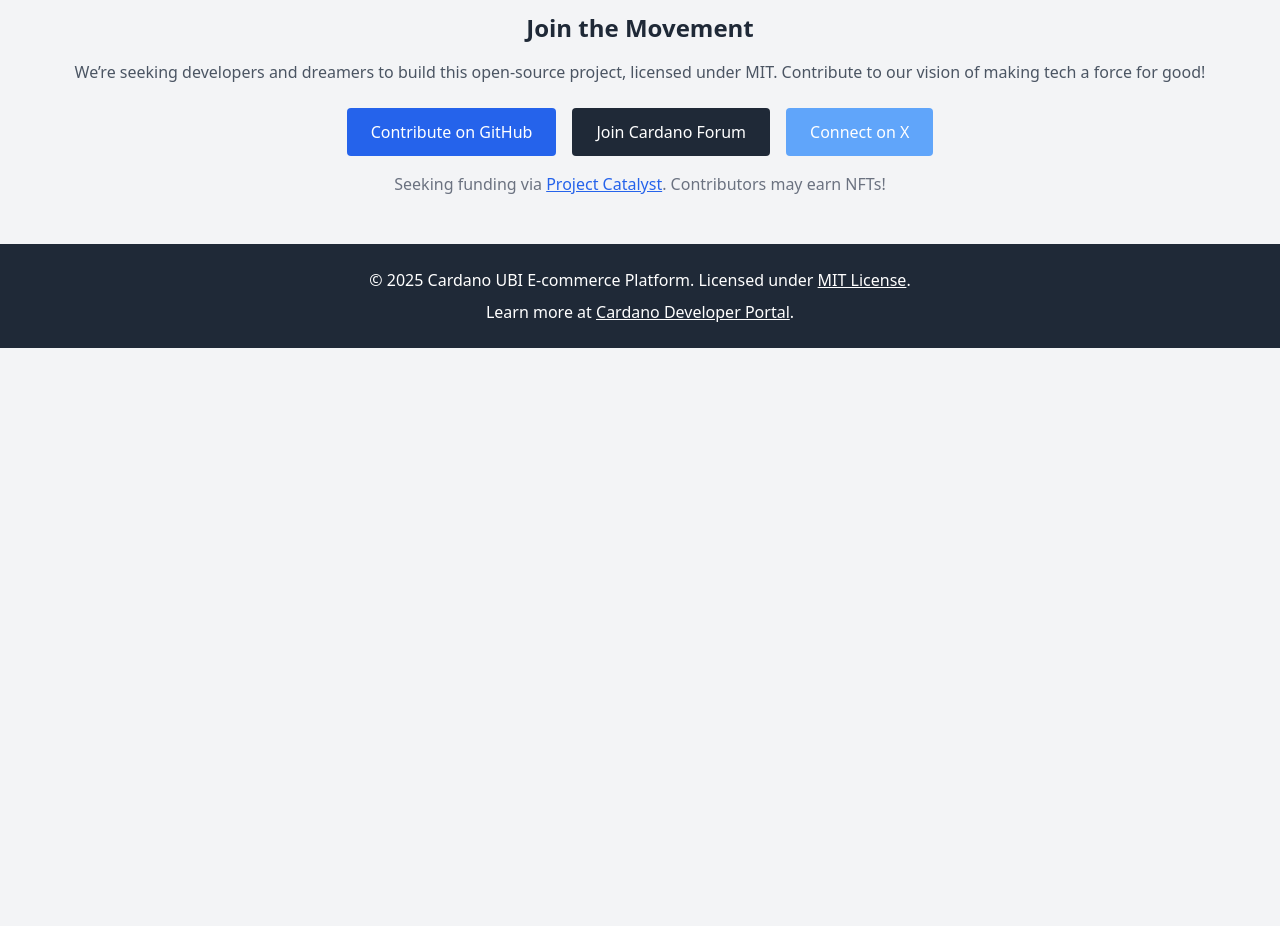
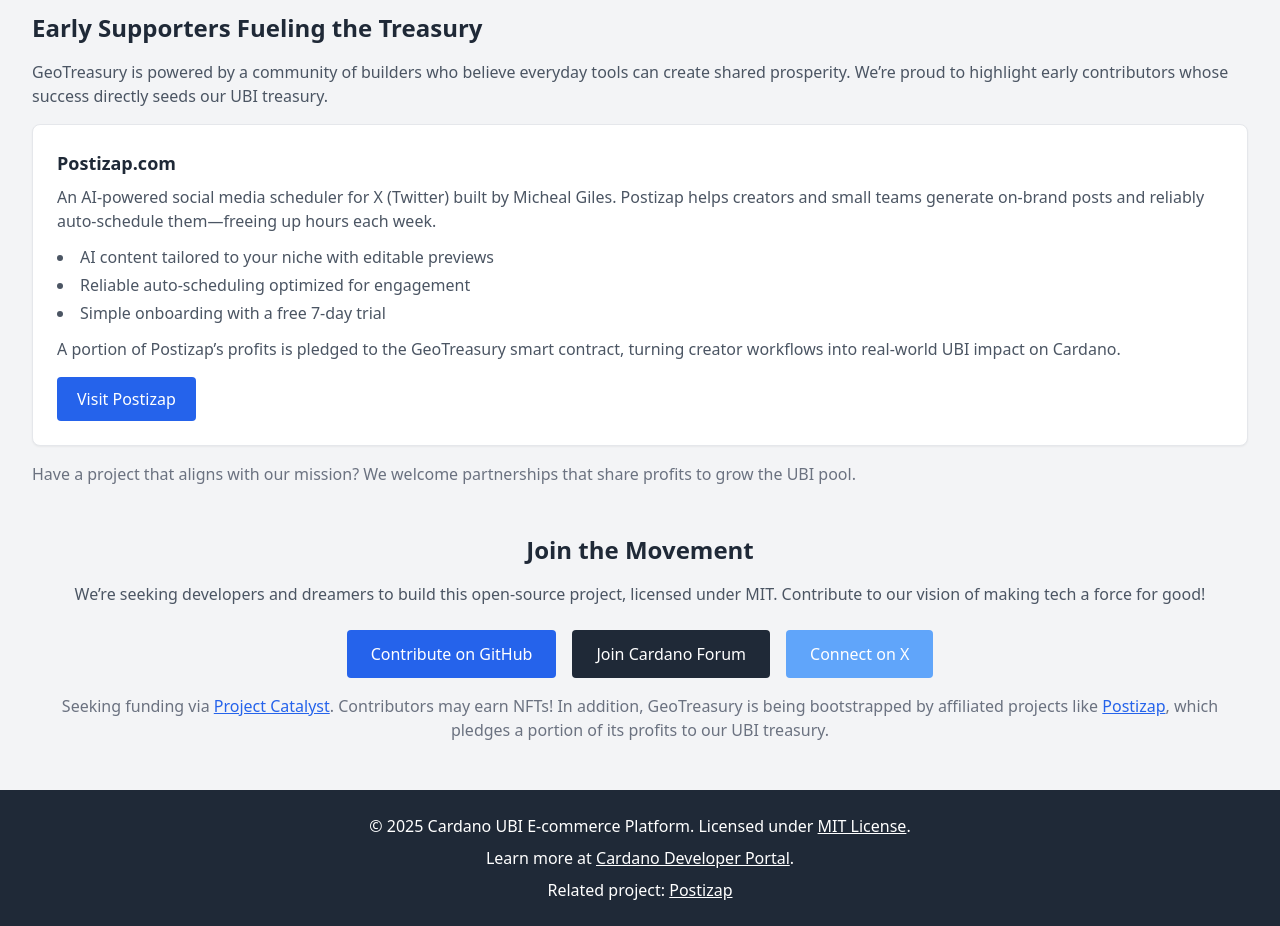
Before and after one commit to GeoTreasury/geotreasury, a plain HTML site: page index.html in a window 1280 px wide. Shown: the part 840-1766 px from the top of the page. Before the commit the page ends 1188 px from the top, so only its background shows below. Drawn offline with nearby package versions, Linux system fonts and the light colour scheme.

Commit message:
update geotreasury

```diff
--- a/index.html
+++ b/index.html
@@ -4,6 +4,8 @@
   <meta charset="UTF-8">
   <meta name="viewport" content="width=device-width, initial-scale=1.0">
   <title>Cardano UBI E-commerce Platform</title>
+  <meta name="description" content="GeoTreasury: a Cardano-based e-commerce platform sharing 2-10% of profits as UBI. Bootstrapped by supporters like Postizap, an AI social scheduler funding the treasury.">
+  <meta name="keywords" content="GeoTreasury, Cardano, UBI, Universal Basic Income, e-commerce, Plutus, Atala PRISM, Charli3, Hydra, Postizap, AI social media scheduler">
   <script src="https://cdn.tailwindcss.com"></script>
 </head>
 <body class="bg-gray-100 font-sans">
@@ -53,6 +55,36 @@
       </p>
     </section>
 
+    <!-- Early Supporters -->
+    <section class="mb-8 sm:mb-12">
+      <h2 class="text-xl sm:text-2xl font-semibold text-gray-800 mb-3 sm:mb-4">Early Supporters Fueling the Treasury</h2>
+      <div class="text-gray-600 text-sm sm:text-base space-y-4">
+        <p>
+          GeoTreasury is powered by a community of builders who believe everyday tools can create shared prosperity. We’re proud to highlight early contributors whose success directly seeds our UBI treasury.
+        </p>
+        <div class="rounded-lg border border-gray-200 bg-white p-4 sm:p-6 shadow-sm">
+          <h3 class="text-base sm:text-lg font-semibold text-gray-800">Postizap.com</h3>
+          <p class="mt-2">
+            An AI-powered social media scheduler for X (Twitter) built by Micheal Giles. Postizap helps creators and small teams generate on-brand posts and reliably auto-schedule them—freeing up hours each week.
+          </p>
+          <ul class="mt-3 list-disc list-inside space-y-1">
+            <li>AI content tailored to your niche with editable previews</li>
+            <li>Reliable auto-scheduling optimized for engagement</li>
+            <li>Simple onboarding with a free 7-day trial</li>
+          </ul>
+          <p class="mt-3">
+            A portion of Postizap’s profits is pledged to the GeoTreasury smart contract, turning creator workflows into real-world UBI impact on Cardano.
+          </p>
+          <div class="mt-4">
+            <a href="https://postizap.com" class="inline-block bg-blue-600 text-white px-4 sm:px-5 py-2 sm:py-2.5 rounded hover:bg-blue-700 text-sm sm:text-base" target="_blank" rel="noopener noreferrer">Visit Postizap</a>
+          </div>
+        </div>
+        <p class="text-gray-500">
+          Have a project that aligns with our mission? We welcome partnerships that share profits to grow the UBI pool.
+        </p>
+      </div>
+    </section>
+
     <!-- Call to Action -->
     <section class="text-center">
       <h2 class="text-xl sm:text-2xl font-semibold text-gray-800 mb-3 sm:mb-4">Join the Movement</h2>
@@ -65,7 +97,7 @@
         <a href="https://x.com/@mikeggiles" class="bg-blue-400 text-white px-4 sm:px-6 py-2 sm:py-3 rounded hover:bg-blue-500 text-sm sm:text-base">Connect on X</a>
       </div>
       <p class="mt-4 text-gray-500 text-sm sm:text-base">
-        Seeking funding via <a href="https://projectcatalyst.io" class="text-blue-600 underline">Project Catalyst</a>. Contributors may earn NFTs!
+        Seeking funding via <a href="https://projectcatalyst.io" class="text-blue-600 underline">Project Catalyst</a>. Contributors may earn NFTs! In addition, GeoTreasury is being bootstrapped by affiliated projects like <a href="https://postizap.com" class="text-blue-600 underline" target="_blank" rel="noopener noreferrer">Postizap</a>, which pledges a portion of its profits to our UBI treasury.
       </p>
     </section>
   </main>
@@ -75,6 +107,7 @@
     <div class="container mx-auto px-4 sm:px-6 text-center">
       <p class="text-sm sm:text-base">© 2025 Cardano UBI E-commerce Platform. Licensed under <a href="https://opensource.org/licenses/MIT" class="underline">MIT License</a>.</p>
       <p class="mt-2 text-sm sm:text-base">Learn more at <a href="https://developers.cardano.org" class="underline">Cardano Developer Portal</a>.</p>
+      <p class="mt-2 text-sm sm:text-base">Related project: <a href="https://postizap.com" class="underline" target="_blank" rel="noopener noreferrer">Postizap</a></p>
     </div>
   </footer>
 </body>
```
